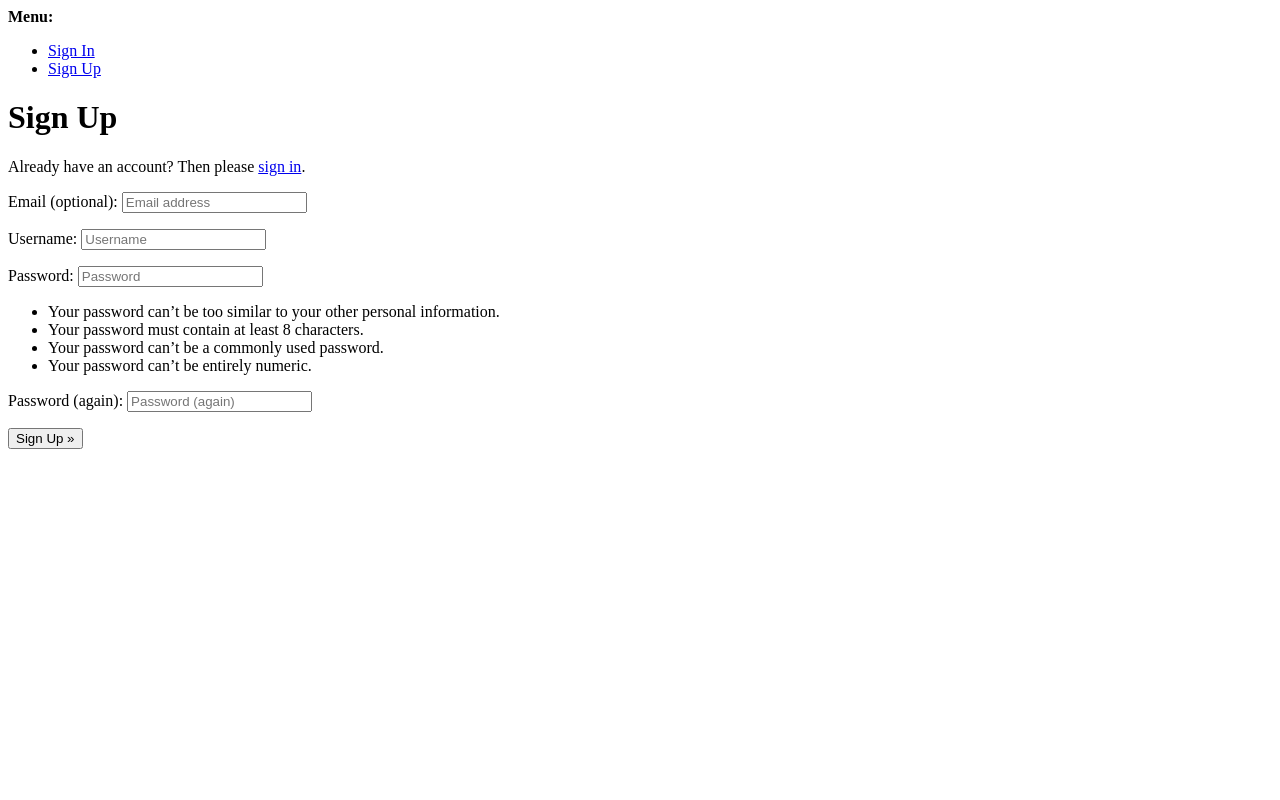
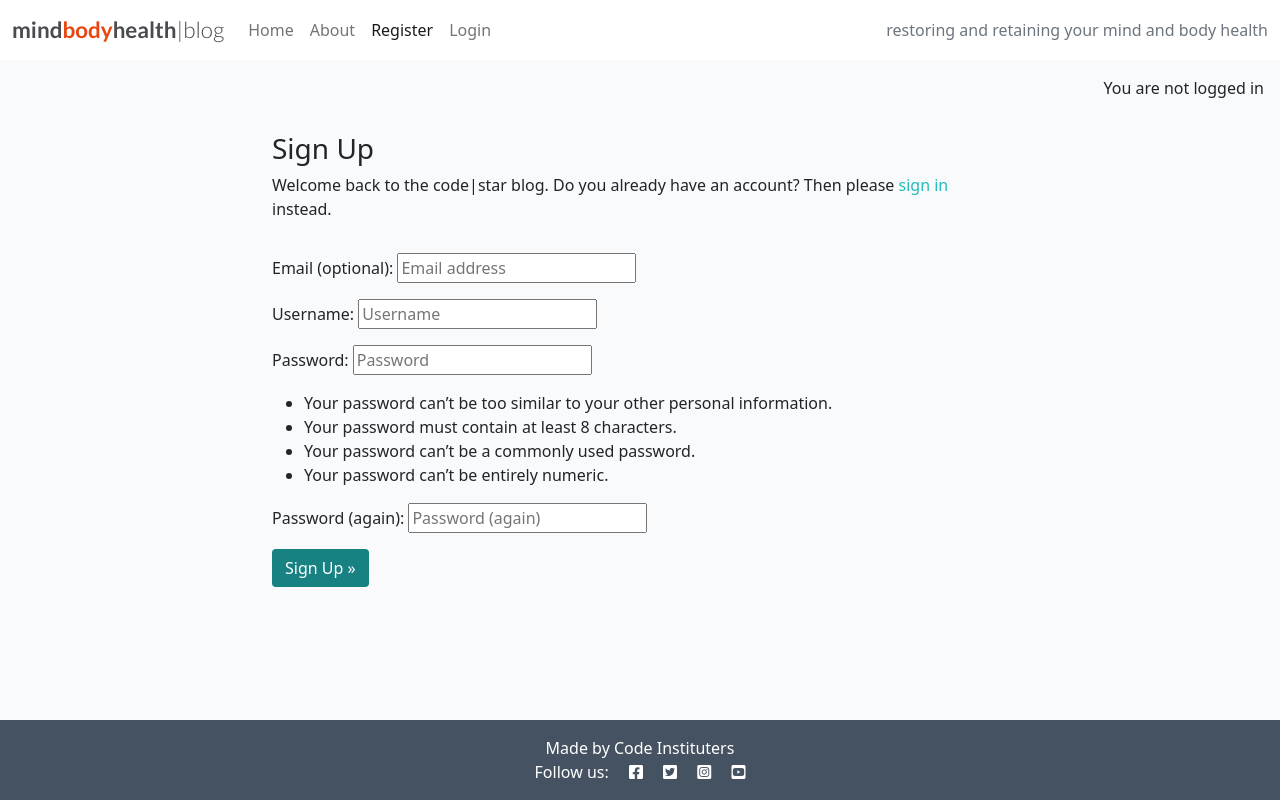
Before and after one commit to Goziechukwu/gozie-django-proj, a Django app: page /accounts/signup/ in a window 1280 px wide. Run offline with Django 4.2, Linux system fonts and the light colour scheme.

Commit message:
added the AllAuth custom template

```diff
--- a/mindbodyhealth/settings.py
+++ b/mindbodyhealth/settings.py
@@ -29,7 +29,7 @@ TEMPLATES_DIR = os.path.join(BASE_DIR, 'templates')
 SECRET_KEY = os.environ.get("SECRET_KEY")
 
 # SECURITY WARNING: don't run with debug turned on in production!
-DEBUG = False
+DEBUG = True
 
 ALLOWED_HOSTS = ['8000-goziechukwu-gozie-django-2wcm2yb0jv.us1.codeanyapp.com','.herokuapp.com']
 
--- a/templates/account/signup.html
+++ b/templates/account/signup.html
@@ -1,21 +1,38 @@
-{% extends "account/base.html" %}
+{% extends "base.html" %}
 
 {% load i18n %}
 
 {% block head_title %}{% trans "Signup" %}{% endblock head_title %}
 
 {% block content %}
-<h1>{% trans "Sign Up" %}</h1>
+<div class="container">
+  <div class="row">
+    <div class="col-md-8 mt-3 offset-md-2">
+      <h3>{% trans "Sign Up" %}</h3>
 
-<p>{% blocktrans %}Already have an account? Then please <a href="{{ login_url }}">sign in</a>.{% endblocktrans %}</p>
+      <p>{% blocktrans %}
+        Welcome back to the code|star blog.
+        Do you already have an account? Then please
+        <a class="link" href="{{ login_url }}">sign in</a>
+        instead.
+      {% endblocktrans %}</p>
+    </div>
+  </div>
+  <div class="row">
+    <div class="col-md-8 mt-3 offset-md-2">
+      <form class="signup" id="signup_form" method="post"
+        action="{% url 'account_signup' %}">
+        {% csrf_token %}
+        {{ form.as_p }}
+        {% if redirect_field_value %}
+        <input type="hidden" name="{{ redirect_field_name }}"
+          value="{{ redirect_field_value }}" />
+        {% endif %}
+        <button class="btn btn-signup right" type="submit">
+          {% trans "Sign Up" %} &raquo;</button>
+      </form>
+    </div>
+  </div>
+</div>
 
-<form class="signup" id="signup_form" method="post" action="{% url 'account_signup' %}">
-  {% csrf_token %}
-  {{ form.as_p }}
-  {% if redirect_field_value %}
-  <input type="hidden" name="{{ redirect_field_name }}" value="{{ redirect_field_value }}" />
-  {% endif %}
-  <button type="submit">{% trans "Sign Up" %} &raquo;</button>
-</form>
-
-{% endblock content %}
+{% endblock %}
--- a/templates/base.html
+++ b/templates/base.html
@@ -79,6 +79,12 @@
 
     <main class="flex-shrink-0 main-bg">
 
+        {% if user.is_authenticated %}
+        <p class="text-end m-3">You are logged in as {{ user }}</p>
+        {% else %}
+        <p class="text-end m-3">You are not logged in</p>
+        {% endif %}
+
         {% block content %}
         <!-- Content Goes here -->
         {% endblock content %}
```
